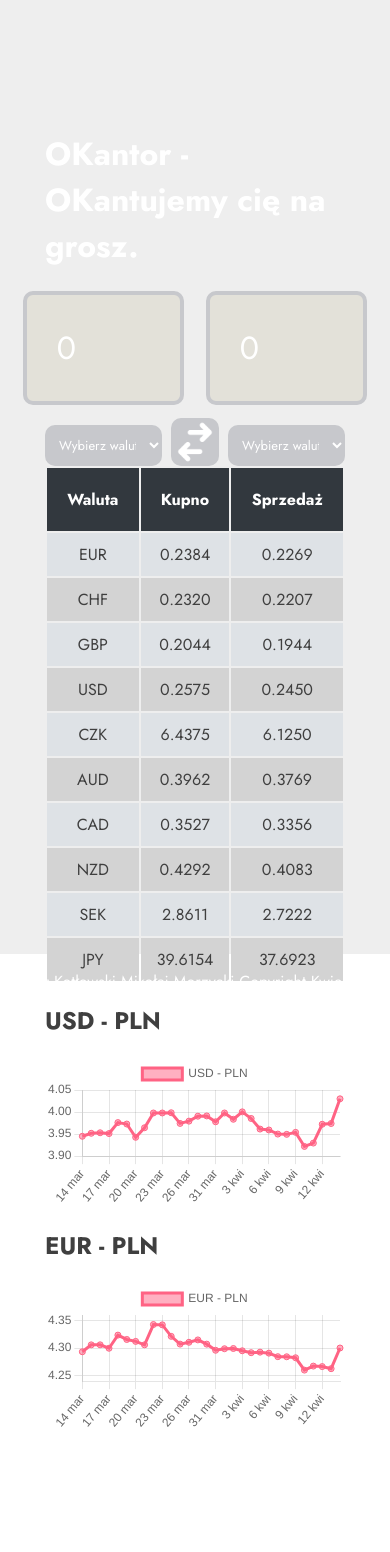
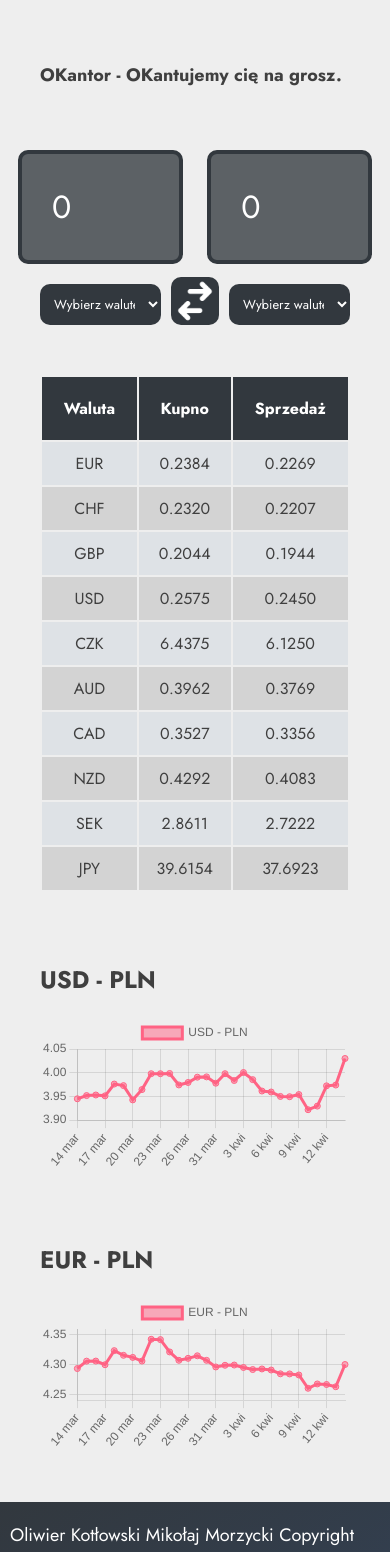
Before and after one commit to Nuclear303/OKantor, a React (Create React App) app: page / in a window 390 px wide. Shown: the top 1552 px of the page. Before the commit the page ends 1433 px from the top, so only its background shows below. Built offline with nearby package versions, Linux system fonts and the light colour scheme.

Commit message:
footer and finishing touches

```diff
--- a/src/components/App/App.css
+++ b/src/components/App/App.css
@@ -1,8 +1,8 @@
 @import url(https://fonts.googleapis.com/css2?family=Jost:ital,wght@0,100..900;1,100..900&display=swap);
 :root{
     --dark-blue: #B4B4B8;
-    --medium-blue: #C7C8CC;
-    --gray-blue: #E3E1D9;
+    --medium-blue: #32383e;
+    --gray-blue: #32383ec5;
     --light-blue:#F2EFE5;
 }
 *{
@@ -14,15 +14,20 @@
     margin:0;
     padding:0;
 }
+h1{
+    color:#3f3f3f;
+    font-size: 3vw;
+}
 #root{
     background-color:#EEEEEE;
-    height: 100vh;
+    min-height: 100vh;
     display: flex;
     align-items: flex-start;
     justify-content: center;
     padding-top: 110px;
     padding-left: 100px;
     padding-right: 100px;
+    padding-bottom: 110px;
 }
 
 .container{
@@ -30,6 +35,7 @@
     flex-direction: column;
     justify-content: center;
     width: 1320px;
+    gap: 100px;
 }
 
 .container input{
@@ -37,3 +43,53 @@
     padding: 20px;
     font-size: 32px;
 }
+
+footer{
+    padding: 10px;
+    background: linear-gradient(150deg,#32383e,#334257);
+    position: static;
+    display: flex;
+    justify-content: center;
+    flex-direction: column;
+}
+.footer-opis{
+    font-size: large;
+    display: flex;
+    justify-content: center;
+    color: white;
+    margin-top: 10px;
+}
+
+.odnosniki{
+    display: flex;
+    justify-content: center;
+    padding: 10px;
+}
+.odnosniki a{
+    display: flex;
+    align-items: center;
+    margin:2vw;
+    border:1px solid white;
+    padding: 10px;
+    border-radius: 60%;
+}
+.odnosniki a:hover{
+    cursor: pointer;
+    animation: logo-animation 1s;
+}
+
+@media screen and (max-width:1024px) {
+    .container{
+        width: 100%;
+        gap: 50px;
+    }
+    #root{
+        padding-top: 50px;
+        padding-left: 40px;
+        padding-right: 40px;
+        padding-bottom: 50px;
+    }
+    h1{
+        font-size: 18px;
+    }
+}
```
